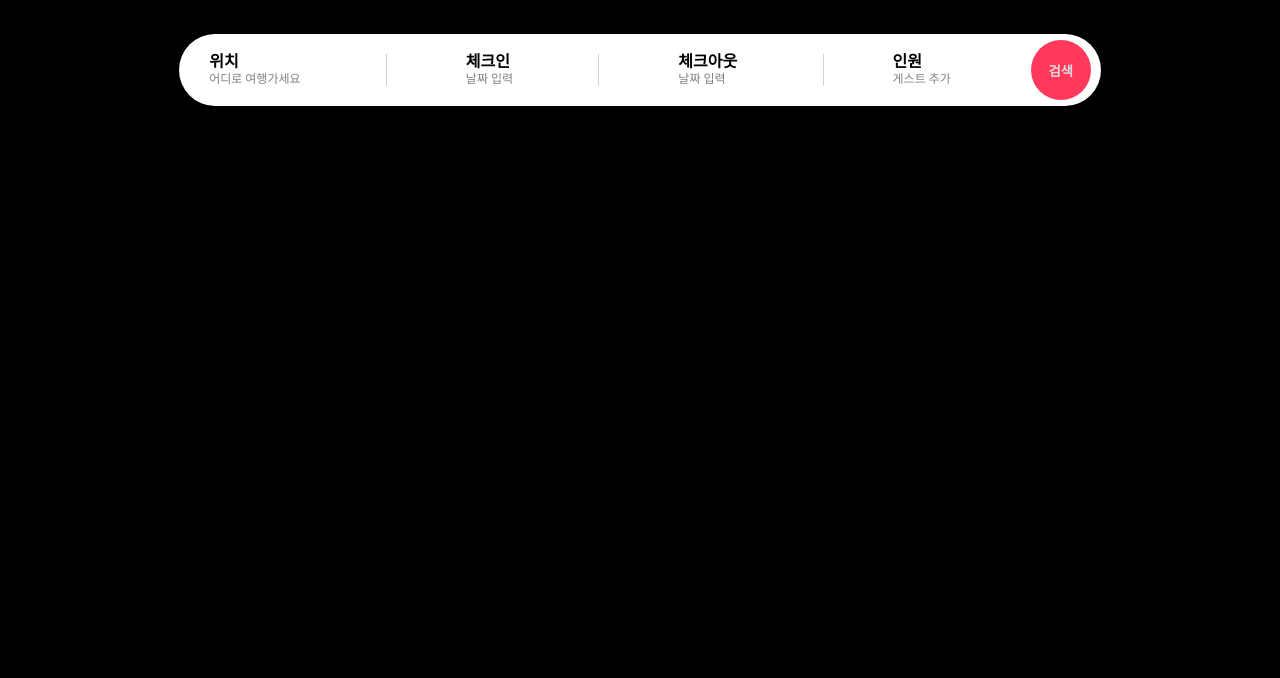
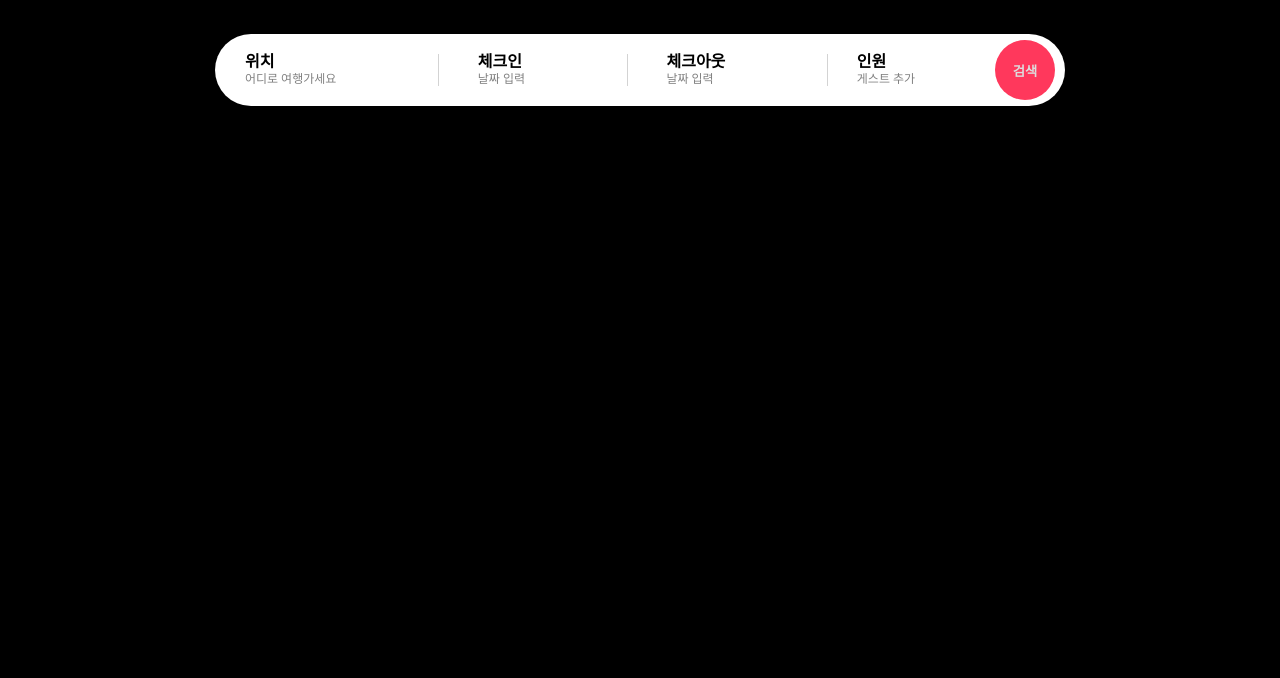
Before and after one commit to Mooneunjun/assets-game, a plain HTML site: page index.html in a window 1280 px wide. Shown: the part 122-800 px from the top of the page. Drawn offline with Linux system fonts and the light colour scheme.

Commit message:
Add files via upload

```diff
--- a/main.css
+++ b/main.css
@@ -172,8 +172,9 @@ header .gnb .menu .profile:hover {
 
 header .gnb .search {
   grid-area: search;
-  width: 80%;
-  min-width: 800px;
+
+  min-width: 850px;
+  max-width: 850px;
   margin: 0 auto;
 }
 
@@ -190,7 +191,7 @@ header .gnb .search .searchUi {
 header .gnb .search .searchUi li {
   text-align: left;
   margin: 0px;
-  padding: 20px 86.4px 20px 30px;
+  padding: 20px 103.1px 20px 30px;
   font-weight: bold;
   border-radius: 50px;
   position: relative;
```
